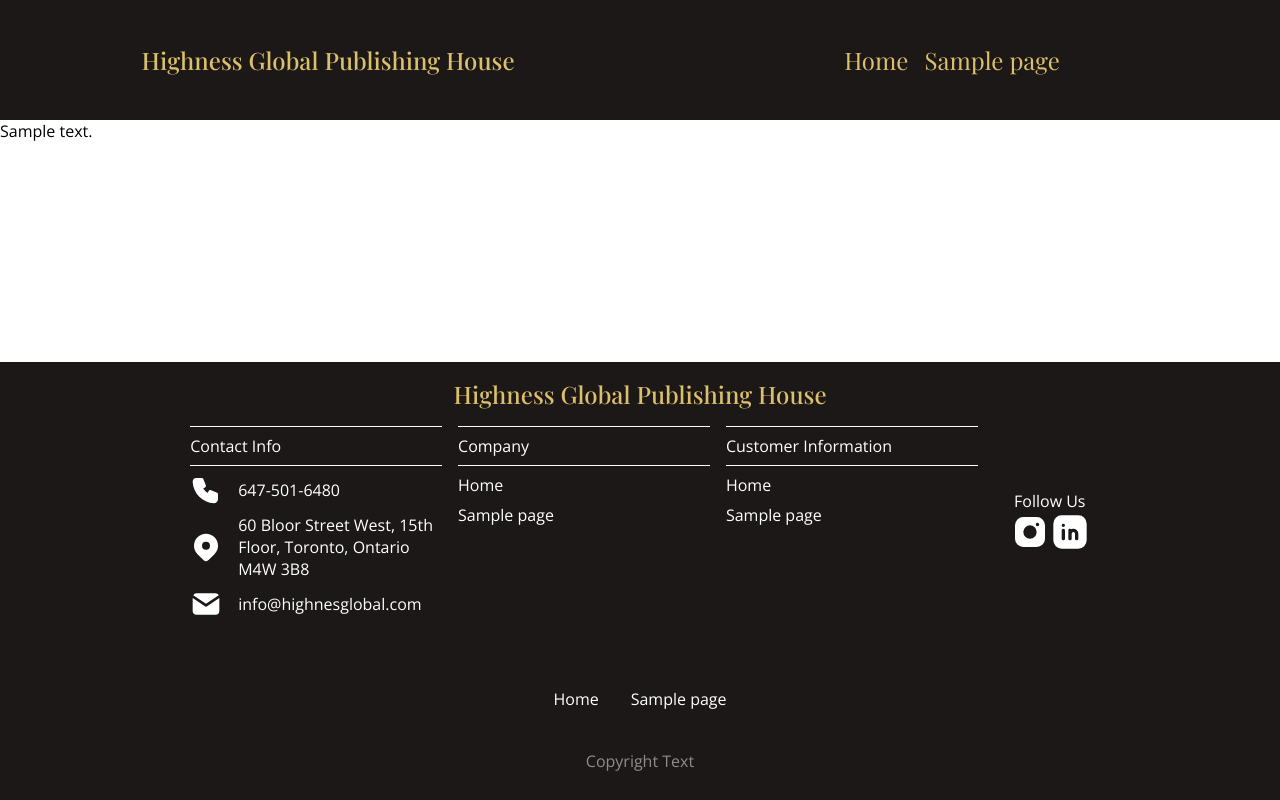
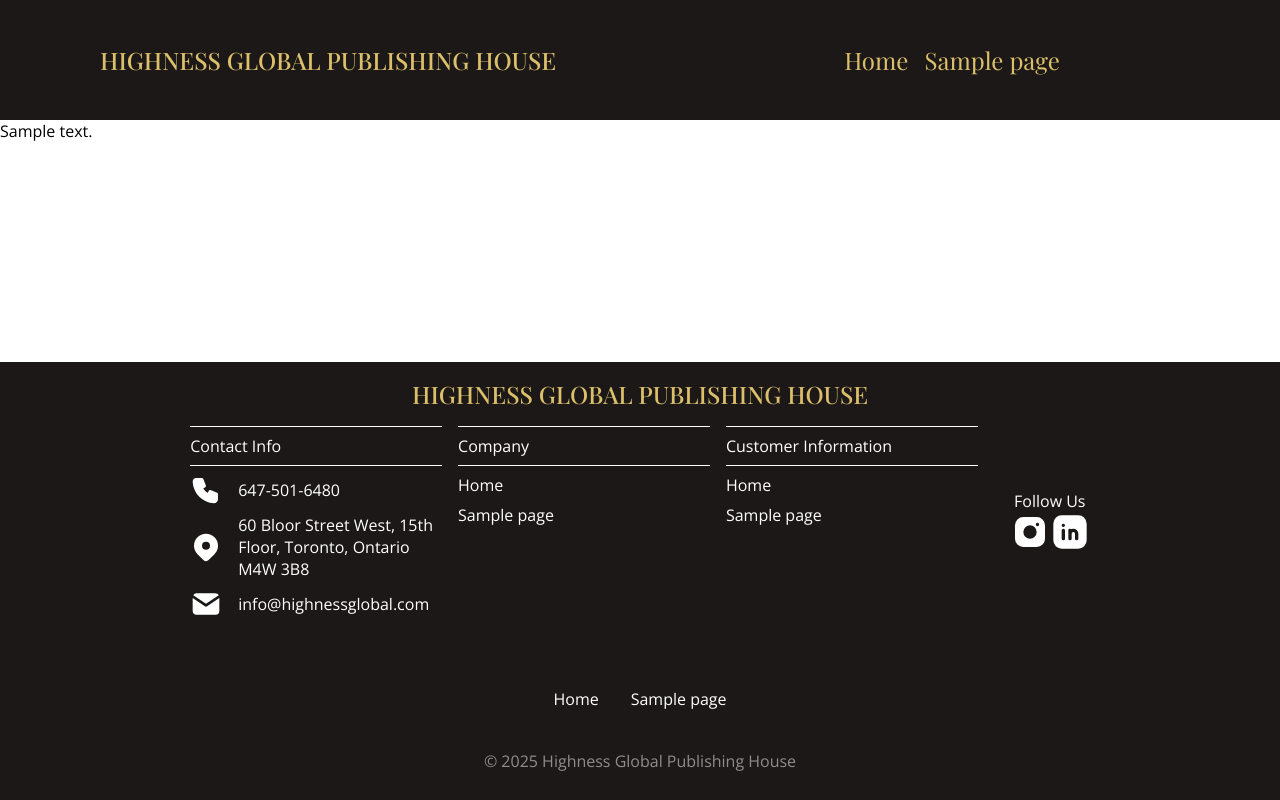
Before and after one commit to lvingonzales/highness-art-theme, a WordPress theme: template index.php in a window 1280 px wide. Run offline with PHP 8.4 and a stand-in for WordPress, Linux system fonts and the light colour scheme; the site name, menu and one post (Sample post) are stand-ins, and other content is empty; some libraries are stand-ins or nearby versions; some web fonts are replaced.

Commit message:
Small fixes to the functions.php file, readded the style.css header

```diff
--- a/footer.php
+++ b/footer.php
@@ -1,7 +1,7 @@
 </div>
 <footer>
     <div class="footer-container">
-        <div class="footer-title"><h3>Highness Global Publishing House</h3></div>
+        <div class="footer-title"><h3>HIGHNESS GLOBAL PUBLISHING HOUSE</h3></div>
         <div class="footer-body">
             <div class="footer-section links">
                 <div class="section contact dropdown">
@@ -42,7 +42,7 @@
                                 <path
                                     d="M19 4c1.08 0 2.027 .57 2.555 1.427l-9.555 6.37l-9.555 -6.37a2.999 2.999 0 0 1 2.354 -1.42l.201 -.007h14z" />
                             </svg>
-                            info@highnesglobal.com
+                            info@highnessglobal.com
                         </li>
                     </ul>
                 </div>
@@ -87,7 +87,7 @@
                 <div class="section socials">
                     <span class="socials-title">Follow Us</span>
                     <div class="icons">
-                        <a href="#">
+                        <a href="https://www.instagram.com/highnessglobal/">
                             <svg xmlns="http://www.w3.org/2000/svg" width="24" height="24" viewBox="0 0 24 24"
                                 fill="currentColor"
                                 class="icon icon-tabler icons-tabler-filled icon-tabler-brand-instagram">
@@ -96,7 +96,7 @@
                                     d="M16 3a5 5 0 0 1 5 5v8a5 5 0 0 1 -5 5h-8a5 5 0 0 1 -5 -5v-8a5 5 0 0 1 5 -5zm-4 5a4 4 0 0 0 -3.995 3.8l-.005 .2a4 4 0 1 0 4 -4m4.5 -1.5a1 1 0 0 0 -.993 .883l-.007 .127a1 1 0 0 0 1.993 .117l.007 -.127a1 1 0 0 0 -1 -1" />
                             </svg>
                         </a>
-                        <a href="#">
+                        <a href="https://www.linkedin.com/company/highnesscapital/">
                             <svg xmlns="http://www.w3.org/2000/svg" width="24" height="24" viewBox="0 0 24 24"
                                 fill="currentColor"
                                 class="icon icon-tabler icons-tabler-filled icon-tabler-brand-linkedin">
@@ -133,7 +133,7 @@
                     ?>
             </div>
             <div class="footer-end-section copyright">
-                <span>Copyright Text</span>
+                <span>© 2025 Highness Global Publishing House</span>
             </div>
         </div>
     </div>
--- a/functions.php
+++ b/functions.php
@@ -46,58 +46,7 @@ if (!function_exists('highness_theme_setup')):
 endif;
 add_action('wp_enqueue_scripts', 'highness_theme_setup');
 
-add_action('wp_enqueue_scripts', 'plugin_style_overrides');
-function plugin_style_overrides()
-{
-    if (is_shop()) {
-        wp_enqueue_style(
-            "highnessart_woof_style",
-            get_stylesheet_directory_uri() . "/public/css/woof/woof.css"
-        );
-    }
-}
-
-if (!function_exists('highness_front_page_enqueues')) {
-    function highness_front_page_enqueues()
-    {
-        if (is_front_page()) {
-
-            wp_enqueue_style(
-                'highness_featured_hero_style',
-                get_stylesheet_directory_uri() . '/public/css/featured-hero.css'
-            );
-
-            wp_enqueue_style(
-                'highness_intro_text_style',
-                get_stylesheet_directory_uri() . '/public/css/intro-text.css'
-            );
-
-            wp_enqueue_style(
-                'highness_lit_agency_section_style',
-                get_stylesheet_directory_uri() . '/public/css/literary-agency-section.css'
-            );
-
-            wp_enqueue_style(
-                'highness_testimonials_style',
-                get_stylesheet_directory_uri() . '/public/css/testimonial.css'
-            );
-        }
-    }
-}
-
 add_action('wp_enqueue_scripts', 'highness_front_page_enqueues');
-
-if (!function_exists('highness_cart_page_enqueues')) {
-    function highness_cart_page_enqueues()
-    {
-        if (is_cart()) {
-            wp_enqueue_style(
-                'highness_cart_style',
-                get_stylesheet_directory_uri() . '/public/css/woocommerce/cart.css'
-            );
-        }
-    }
-}
 
 add_action('wp_enqueue_scripts', 'highness_cart_page_enqueues');
 
@@ -266,6 +215,27 @@ function woo_edit_tabs($tabs)
         'priority' => 11,
         'callback' => 'highness_artist_tab',
     );
+
+    return $tabs;
+}
+
+add_filter( 'woocommerce_product_tabs', 'hide_empty_product_tabs', 98 );
+function hide_empty_product_tabs( $tabs ) {
+    global $product;
+
+    foreach ( $tabs as $key => $tab ) {
+        // If tab has a callback function, run it and check output
+        if ( isset( $tab['callback'] ) && is_callable( $tab['callback'] ) ) {
+            ob_start();
+            call_user_func( $tab['callback'], $key, $tab );
+            $content = trim( ob_get_clean() );
+
+            // Remove tab if content is empty
+            if ( empty( $content ) ) {
+                unset( $tabs[$key] );
+            }
+        }
+    }
 
     return $tabs;
 }
--- a/header.php
+++ b/header.php
@@ -9,6 +9,7 @@
     <link rel="preconnect" href="https://fonts.googleapis.com">
     <link rel="preconnect" href="https://fonts.gstatic.com" crossorigin>
     <script src="https://kit.fontawesome.com/3a35ceb387.js" crossorigin="anonymous"></script>
+    <title>Highness Publishing House | <?php echo get_the_title() ?></title>
     <link
         href="https://fonts.googleapis.com/css2?family=Open+Sans:ital,wght@0,300..800;1,300..800&family=Playfair+Display:ital,wght@0,400..900;1,400..900&display=swap"
         rel="stylesheet">
@@ -40,7 +41,7 @@
                 </a>
                 <a href="<?php echo esc_attr(get_permalink(16)); ?>" id="title-header">
                     <h3>
-                        Highness Global Publishing House
+                        HIGHNESS GLOBAL PUBLISHING HOUSE
                     </h3>
                 </a>
                 <nav class="nav-bar">
@@ -56,77 +57,6 @@
                                 'container' => false,
                             ))
                                 ?>
-                            <!-- <ul class="nav-menu">
-                                <li class="nav-item cart">
-                                    <svg xmlns="http://www.w3.org/2000/svg" width="24" height="24" viewBox="0 0 24 24"
-                                        fill="none" stroke="currentColor" stroke-width="2" stroke-linecap="round"
-                                        stroke-linejoin="round"
-                                        class="icon icon-tabler icons-tabler-outline icon-tabler-shopping-cart">
-                                        <path stroke="none" d="M0 0h24v24H0z" fill="none" />
-                                        <path d="M6 19m-2 0a2 2 0 1 0 4 0a2 2 0 1 0 -4 0" />
-                                        <path d="M17 19m-2 0a2 2 0 1 0 4 0a2 2 0 1 0 -4 0" />
-                                        <path d="M17 17h-11v-14h-2" />
-                                        <path d="M6 5l14 1l-1 7h-13" />
-                                    </svg>
-                                    Cart
-                                </li>
-                                <li class="nav-item">
-                                    <svg xmlns="http://www.w3.org/2000/svg" width="24" height="24" viewBox="0 0 24 24"
-                                        fill="none" stroke="currentColor" stroke-width="2" stroke-linecap="round"
-                                        stroke-linejoin="round"
-                                        class="icon icon-tabler icons-tabler-outline icon-tabler-home">
-                                        <path stroke="none" d="M0 0h24v24H0z" fill="none" />
-                                        <path d="M5 12l-2 0l9 -9l9 9l-2 0" />
-                                        <path d="M5 12v7a2 2 0 0 0 2 2h10a2 2 0 0 0 2 -2v-7" />
-                                        <path d="M9 21v-6a2 2 0 0 1 2 -2h2a2 2 0 0 1 2 2v6" />
-                                    </svg>
-                                    Home
-                                </li>
-                                <li class="nav-item">
-                                    <svg xmlns="http://www.w3.org/2000/svg" width="24" height="24" viewBox="0 0 24 24"
-                                        fill="none" stroke="currentColor" stroke-width="2" stroke-linecap="round"
-                                        stroke-linejoin="round"
-                                        class="icon icon-tabler icons-tabler-outline icon-tabler-books">
-                                        <path stroke="none" d="M0 0h24v24H0z" fill="none" />
-                                        <path
-                                            d="M5 4m0 1a1 1 0 0 1 1 -1h2a1 1 0 0 1 1 1v14a1 1 0 0 1 -1 1h-2a1 1 0 0 1 -1 -1z" />
-                                        <path
-                                            d="M9 4m0 1a1 1 0 0 1 1 -1h2a1 1 0 0 1 1 1v14a1 1 0 0 1 -1 1h-2a1 1 0 0 1 -1 -1z" />
-                                        <path d="M5 8h4" />
-                                        <path d="M9 16h4" />
-                                        <path
-                                            d="M13.803 4.56l2.184 -.53c.562 -.135 1.133 .19 1.282 .732l3.695 13.418a1.02 1.02 0 0 1 -.634 1.219l-.133 .041l-2.184 .53c-.562 .135 -1.133 -.19 -1.282 -.732l-3.695 -13.418a1.02 1.02 0 0 1 .634 -1.219l.133 -.041z" />
-                                        <path d="M14 9l4 -1" />
-                                        <path d="M16 16l3.923 -.98" />
-                                    </svg>
-                                    Catalogue
-                                </li>
-                                <li class="nav-item">
-                                    <svg xmlns="http://www.w3.org/2000/svg" width="24" height="24" viewBox="0 0 24 24"
-                                        fill="none" stroke="currentColor" stroke-width="2" stroke-linecap="round"
-                                        stroke-linejoin="round"
-                                        class="icon icon-tabler icons-tabler-outline icon-tabler-info-circle">
-                                        <path stroke="none" d="M0 0h24v24H0z" fill="none" />
-                                        <path d="M3 12a9 9 0 1 0 18 0a9 9 0 0 0 -18 0" />
-                                        <path d="M12 9h.01" />
-                                        <path d="M11 12h1v4h1" />
-                                    </svg>
-                                    About Us
-                                </li>
-                                <li class="nav-item">
-                                    <svg xmlns="http://www.w3.org/2000/svg" width="24" height="24" viewBox="0 0 24 24"
-                                        fill="none" stroke="currentColor" stroke-width="2" stroke-linecap="round"
-                                        stroke-linejoin="round"
-                                        class="icon icon-tabler icons-tabler-outline icon-tabler-message">
-                                        <path stroke="none" d="M0 0h24v24H0z" fill="none" />
-                                        <path d="M8 9h8" />
-                                        <path d="M8 13h6" />
-                                        <path
-                                            d="M18 4a3 3 0 0 1 3 3v8a3 3 0 0 1 -3 3h-5l-5 3v-3h-2a3 3 0 0 1 -3 -3v-8a3 3 0 0 1 3 -3h12z" />
-                                    </svg>
-                                    Contact Us
-                                </li>
-                            </ul> -->
                             <div class="logo-container">
                                 <?php
                                 echo wp_get_attachment_image(
--- a/style.css
+++ b/style.css
@@ -1,3 +1,9 @@
+/*
+Theme Name: Highness Art Theme
+Author: Liam Gonzales
+Description: Theme developed for Highness Global Publishing House
+Version: 1.0
+*/
 :root {
   font-size: 16px;
   font-family: "Open Sans", sans-serif;
--- a/template-parts/featured/featured-hero.php
+++ b/template-parts/featured/featured-hero.php
@@ -27,7 +27,7 @@ $products = wc_get_products($args);
                                     <h3><?php echo esc_html($product->get_short_description()) ?></h3>
                                 </div>
                                 <div class="title">
-                                    <a href="">
+                                    <a href="<?php echo esc_attr($product->get_permalink())?>">
                                         <h2><?php echo esc_html($product->get_name()) ?></h2>
                                     </a>
                                     <p>
```
Also changed, not shown: assets/scss/style.scss (+7 -0 lines), 1 other file.
